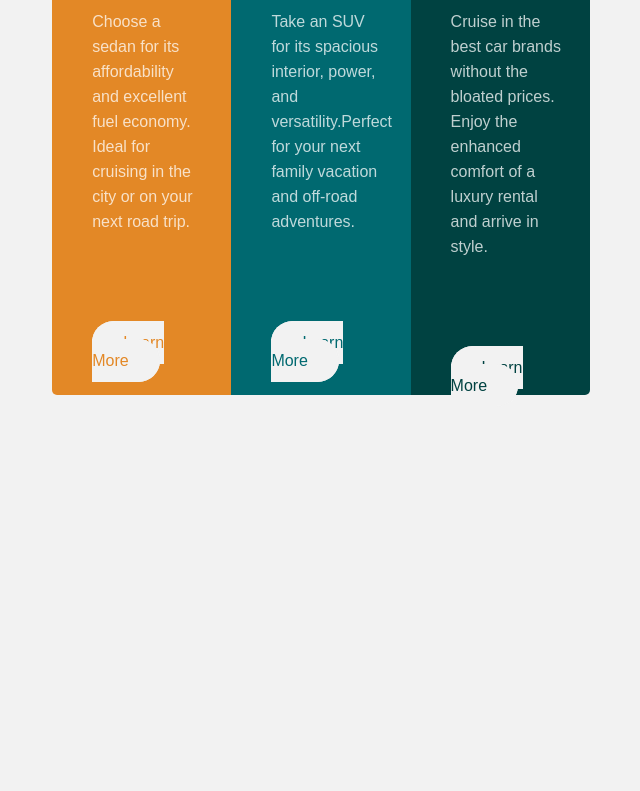
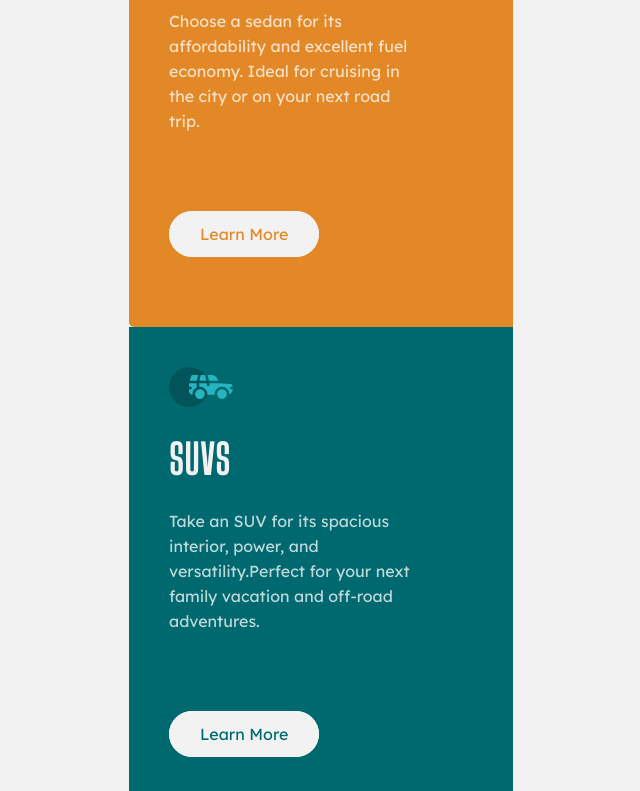
Before and after one commit to Ninjas-T/3-column-preview-card-component-Shams, a plain HTML site: page index.html in a window 768 px wide. Shown: the part 323-1114 px from the top of the page, without its empty margins (63-703 px from the left). Before the commit the page ends 800 px from the top, so only its background shows below. Drawn offline with Linux system fonts and the light colour scheme; a web font is replaced by a local one.

Commit message:
added media queries for other devices such as laptop, tablet & mobile by changing the width and the margin-bottom of the p tag

```diff
--- a/style.css
+++ b/style.css
@@ -1,3 +1,6 @@
+@import url('https://fonts.googleapis.com/css2?family=Lexend+Deca');
+@import url('https://fonts.googleapis.com/css2?family=Big+Shoulders+Display');
+
 * {
     margin: 0;
     padding: 0;
@@ -51,9 +54,10 @@ h2 {
     color: hsl(0, 0%, 95%);
     padding: 25px 0;
     font-size: 2.5rem;
+    font-weight: 700;
+    font-family: 'Big Shoulders Display', sans-serif;
     letter-spacing: 0.1rem;
     text-transform: uppercase;
-    font-family: 'Big Shoulders Display', sans-serif;
 }
 
 p {
@@ -70,7 +74,7 @@ a {
     text-transform: capitalize;
     padding: 12px 30px;
     border: 1px solid hsl(0, 0%, 95%);
-    border-radius: 50px;
+    border-radius: 40px;
     background: hsl(0, 0%, 95%);
     transition: background 1s ease-in-out;
     cursor: pointer;
@@ -104,3 +108,52 @@ a {
 }
 
 /* HEADING, PARAGRAPH, AND BUTTON SECTION STYLE ENDS */
+
+/*MEDIA QUERIES SECTION STARTS*/
+/* laptop */
+@media (min-width: 992px) and (max-width: 1199px) {
+    main {
+        width: 80%;
+        font-size: 12px;
+    }
+
+    p {
+        margin-bottom: 90px;
+    }
+
+}
+
+/* tablet */
+@media (min-width: 767px) and (max-width: 991px) {
+    main {
+        width: 50%;
+    }
+
+    p {
+        margin-bottom: 50px;
+
+    }
+}
+
+/* mobile */
+@media (max-width: 768px) {
+    main {
+        width: 50%;
+    }
+
+    section {
+        grid-template-columns: repeat(1, 1fr);
+    }
+
+    article {
+        height: 500px;
+    }
+
+    p {
+        max-width: 70%;
+        margin-bottom: 90px;
+    }
+
+}
+
+/*MEDIA QUERIES SECTION ENDS*/
```
